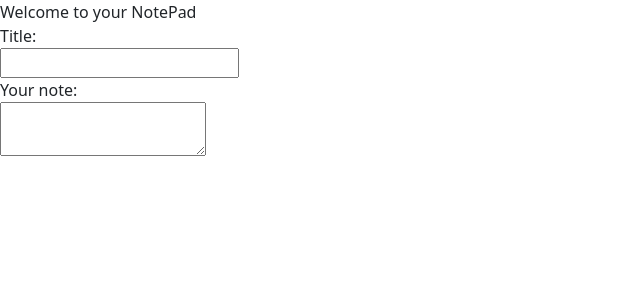
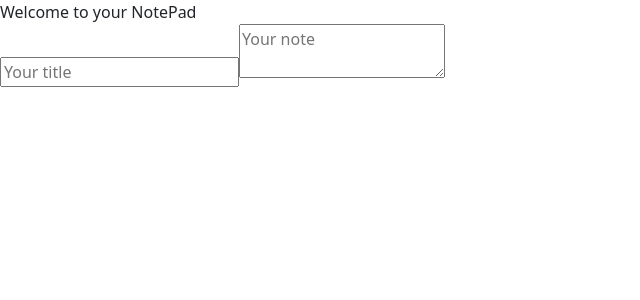
Before and after one commit to aauugguussttiinn/notepad, a React (Create React App) app: page / in a window 1280 px wide. Shown: the top 300 px of the page, without its empty margins (0-640 px from the left). Built offline with nearby package versions, Linux system fonts and the light colour scheme.

Commit message:
NoteDisplay works

```diff
--- a/src/components/MarkdownInput/index.jsx
+++ b/src/components/MarkdownInput/index.jsx
@@ -16,11 +16,9 @@ const MarkdownInput = () => {
 
   return (
     <>
-      <NoteDisplay data={title, note} />
-      <div>Title: {title}</div>
-      <input value={title} onChange={onTitleChange} />
-      <div>Your note: {note}</div>
-      <textarea value={note} onChange={onNoteChange} />
+      <NoteDisplay title={title} note={note} />
+      <input value={title} onChange={onTitleChange} placeholder="Your title" />
+      <textarea value={note} onChange={onNoteChange} placeholder="Your note" />
     </>
   );
 };
--- a/src/components/NoteDisplay/index.jsx
+++ b/src/components/NoteDisplay/index.jsx
@@ -4,8 +4,8 @@ import React from 'react';
 const NoteDisplay = ({title, note}) => {
   return (
     <>
+      <div>{title}</div>
       <div>{note}</div>
-      <div>{title}</div>
     </>
   );
 };
--- a/src/index.jsx
+++ b/src/index.jsx
@@ -1,14 +1,12 @@
 import React from 'react';
 import ReactDOM from 'react-dom';
 import 'bootstrap/dist/css/bootstrap.min.css';
-import NoteDisplay from 'components/NoteDisplay';
 import MarkdownInput from 'components/MarkdownInput';
 
 const App = () => (
   <main>
     <div>Welcome to your NotePad</div>
     <div>
-      {/* <NoteDisplay /> */}
       <MarkdownInput />
     </div>
   </main>
```
